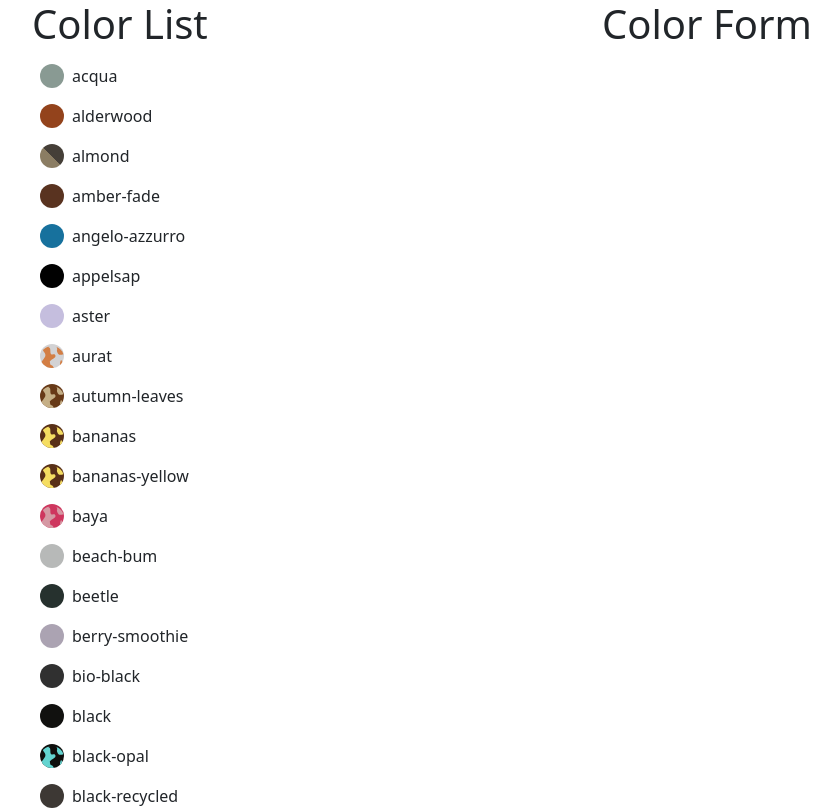
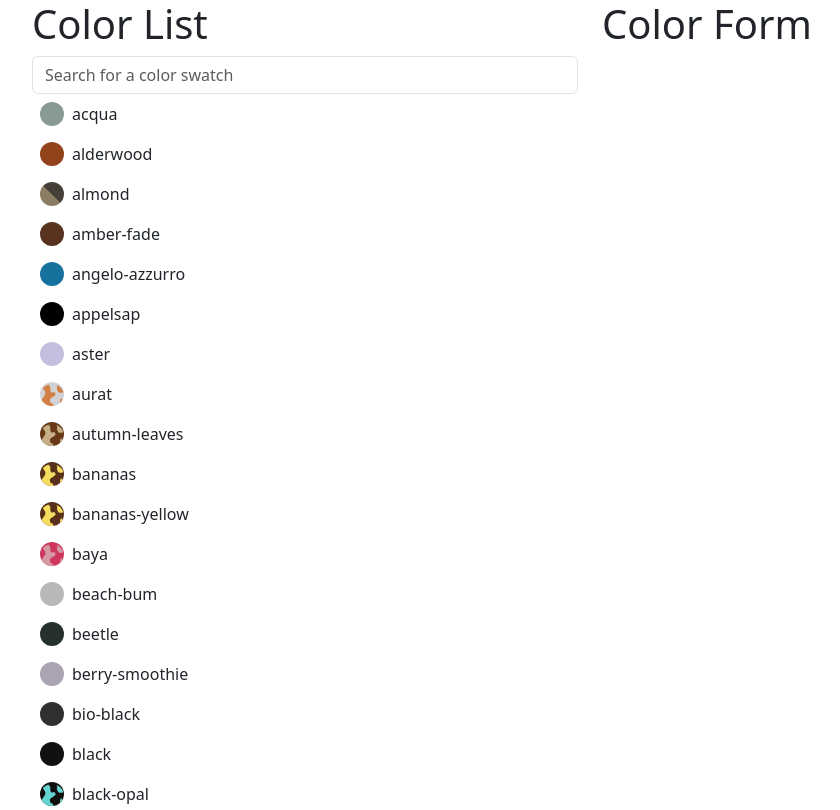
Before and after one commit to johanna-insightnl/ace-tate-frontend-assignment, a React (Create React App) app: page / in a window 1280 px wide. Shown: the top 810 px of the page, without its empty margins (50-890 px from the left). Built offline with nearby package versions, Linux system fonts and the light colour scheme.

Commit message:
create input text field and add to color list

```diff
--- /dev/null
+++ b/src/UI/inputTextField/InputTextField.tsx
@@ -0,0 +1,13 @@
+import { Form } from 'react-bootstrap'
+
+interface TextInputProps {
+  placeholder?: string;
+}
+
+export default function InputTextField({ placeholder }: TextInputProps) {
+  return (
+    <Form.Control
+      placeholder={placeholder}
+  />
+  )
+}
--- a/src/components/ColorList/ColorList.tsx
+++ b/src/components/ColorList/ColorList.tsx
@@ -1,10 +1,12 @@
 import ColorListItem from "./ColorListItem";
 import colors from "./colors.json";
+import InputTextField from "../../UI/inputTextField/InputTextField";
 
 export default function ColorList() {
   return (
     <>
       <h1>Color List</h1>
+      <InputTextField placeholder="Search for a color swatch" />
       {
         colors.map((color) => (
           <ColorListItem key={color.id} color={color} />
```
